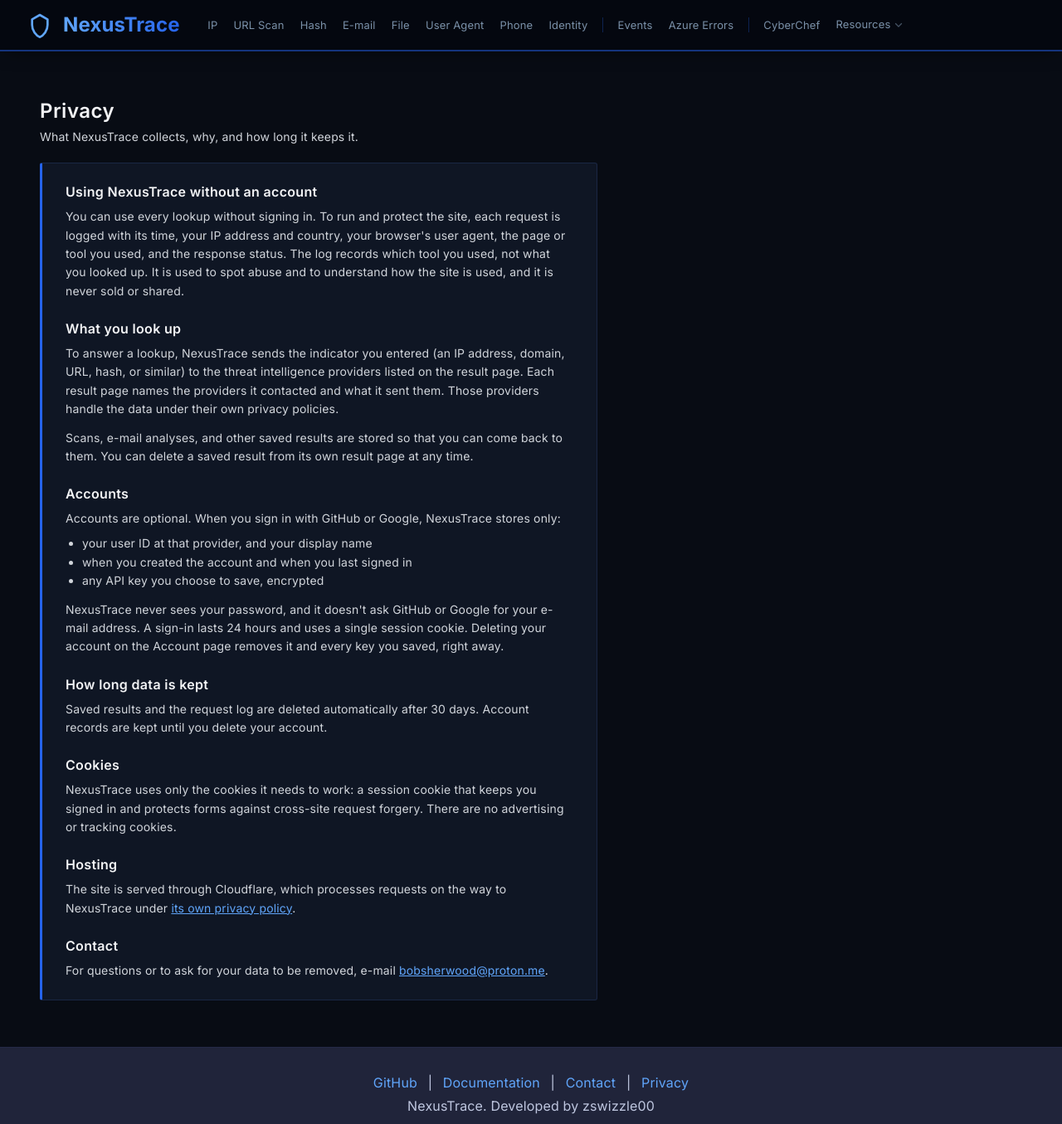
After one commit to zswizzle00/NexusTrace, a Flask app: page /privacy in a window 1280 px wide. The commit adds this page. Shown: the whole page at 83% size. Run offline with Flask 3, Linux system fonts and the light colour scheme; parts of the project's set-up code (start-up, migrations or seed data) failed here and were passed over; some libraries are stand-ins or nearby versions.

Commit message:
feat(ui): add a privacy page and link it from the footer (#30)
Google requires a privacy policy URL before a sign-in app can be published to production. The page states what the site already does: the per-request activity log, what lookups send to providers, the account fields, 24-hour sessions, the nightly 30-day purge, and cookies.

```diff
--- a/app/routes/home_routes.py
+++ b/app/routes/home_routes.py
@@ -33,6 +33,10 @@ home_bp = Blueprint('home', __name__)
 @home_bp.route('/')
 def home():
     return render_template('home.html')
+
+@home_bp.route('/privacy')
+def privacy():
+    return render_template('privacy.html')
 
 @home_bp.route('/ip_search', methods=['GET', 'POST'])
 def ip_search():
--- a/static/css/app.css
+++ b/static/css/app.css
@@ -1673,6 +1673,12 @@ summary.nt-admin-chip::before { display: none; }
 /* Account pages and flash messages. Their colors were Tailwind opacity variants the
    prebuilt stylesheet does not contain, so they rendered unstyled. */
 .nt-narrow { max-width: 42rem; }
+.nt-prose h2 { font-size: 1rem; font-weight: 600; color: #f3f4f6; margin: 1.5rem 0 0.5rem; }
+.nt-prose h2:first-child { margin-top: 0; }
+.nt-prose p, .nt-prose li { font-size: 0.875rem; line-height: 1.6; color: #d1d5db; }
+.nt-prose p + p { margin-top: 0.75rem; }
+.nt-prose ul { list-style: disc; padding-left: 1.25rem; margin: 0.5rem 0 0.75rem; }
+.nt-prose a { color: #60a5fa; text-decoration: underline; }
 .nt-btn-danger {
     display: inline-flex;
     align-items: center;
--- a/templates/base.html
+++ b/templates/base.html
@@ -170,7 +170,8 @@
             <div class="mb-2">
                 <a href="https://github.com/zswizzle00" target="_blank" rel="noopener" class="text-blue-400 hover:underline mx-2">GitHub</a> |
                 <a href="https://github.com/zswizzle00/NexusTrace/blob/main/README.md" target="_blank" rel="noopener" class="text-blue-400 hover:underline mx-2">Documentation</a> |
-                <a href="mailto:bobsherwood@proton.me" class="text-blue-400 hover:underline mx-2">Contact</a>
+                <a href="mailto:bobsherwood@proton.me" class="text-blue-400 hover:underline mx-2">Contact</a> |
+                <a href="/privacy" class="text-blue-400 hover:underline mx-2">Privacy</a>
             </div>
             <div>NexusTrace. Developed by zswizzle00</div>
         </footer>
--- /dev/null
+++ b/templates/privacy.html
@@ -0,0 +1,61 @@
+{% extends "base.html" %}
+{% from "_page.html" import page_header %}
+
+{% block title %}Privacy | NexusTrace{% endblock %}
+
+{% block content %}
+<div class="max-w-7xl mx-auto px-4 py-6">
+ <div class="nt-narrow nt-prose">
+  {{ page_header('Privacy', 'What NexusTrace collects, why, and how long it keeps it.') }}
+
+  <div class="nt-card p-5">
+    <h2>Using NexusTrace without an account</h2>
+    <p>You can use every lookup without signing in. To run and protect the site, each
+      request is logged with its time, your IP address and country, your browser's user
+      agent, the page or tool you used, and the response status. The log records which
+      tool you used, not what you looked up. It is used to spot abuse and to understand
+      how the site is used, and it is never sold or shared.</p>
+
+    <h2>What you look up</h2>
+    <p>To answer a lookup, NexusTrace sends the indicator you entered (an IP address,
+      domain, URL, hash, or similar) to the threat intelligence providers listed on the
+      result page. Each result page names the providers it contacted and what it sent
+      them. Those providers handle the data under their own privacy policies.</p>
+    <p>Scans, e-mail analyses, and other saved results are stored so that you can come
+      back to them. You can delete a saved result from its own result page at any
+      time.</p>
+
+    <h2>Accounts</h2>
+    <p>Accounts are optional. When you sign in with GitHub or Google, NexusTrace stores
+      only:</p>
+    <ul>
+      <li>your user ID at that provider, and your display name</li>
+      <li>when you created the account and when you last signed in</li>
+      <li>any API key you choose to save, encrypted</li>
+    </ul>
+    <p>NexusTrace never sees your password, and it doesn't ask GitHub or Google for your
+      e-mail address. A sign-in lasts 24 hours and uses a single session cookie. Deleting
+      your account on the Account page removes it and every key you saved, right
+      away.</p>
+
+    <h2>How long data is kept</h2>
+    <p>Saved results and the request log are deleted automatically after 30 days. Account
+      records are kept until you delete your account.</p>
+
+    <h2>Cookies</h2>
+    <p>NexusTrace uses only the cookies it needs to work: a session cookie that keeps you
+      signed in and protects forms against cross-site request forgery. There are no
+      advertising or tracking cookies.</p>
+
+    <h2>Hosting</h2>
+    <p>The site is served through Cloudflare, which processes requests on the way to
+      NexusTrace under
+      <a href="https://www.cloudflare.com/privacypolicy/" target="_blank" rel="noopener">its own privacy policy</a>.</p>
+
+    <h2>Contact</h2>
+    <p>For questions or to ask for your data to be removed, e-mail
+      <a href="mailto:bobsherwood@proton.me">bobsherwood@proton.me</a>.</p>
+  </div>
+ </div>
+</div>
+{% endblock %}
```
Also changed, not shown: app/tests/test_role_split.py (+1 -1 lines).
